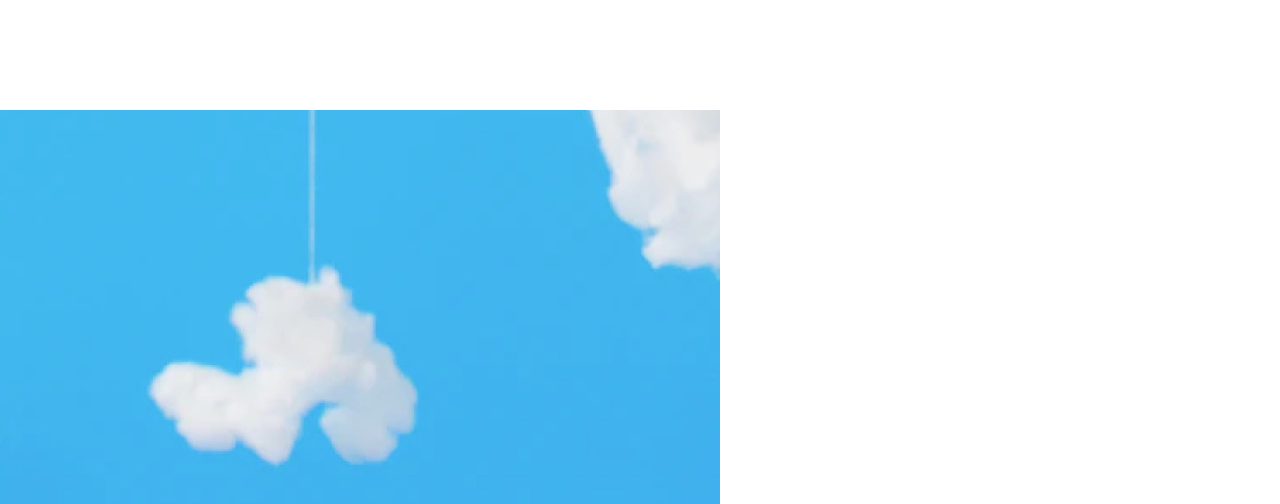
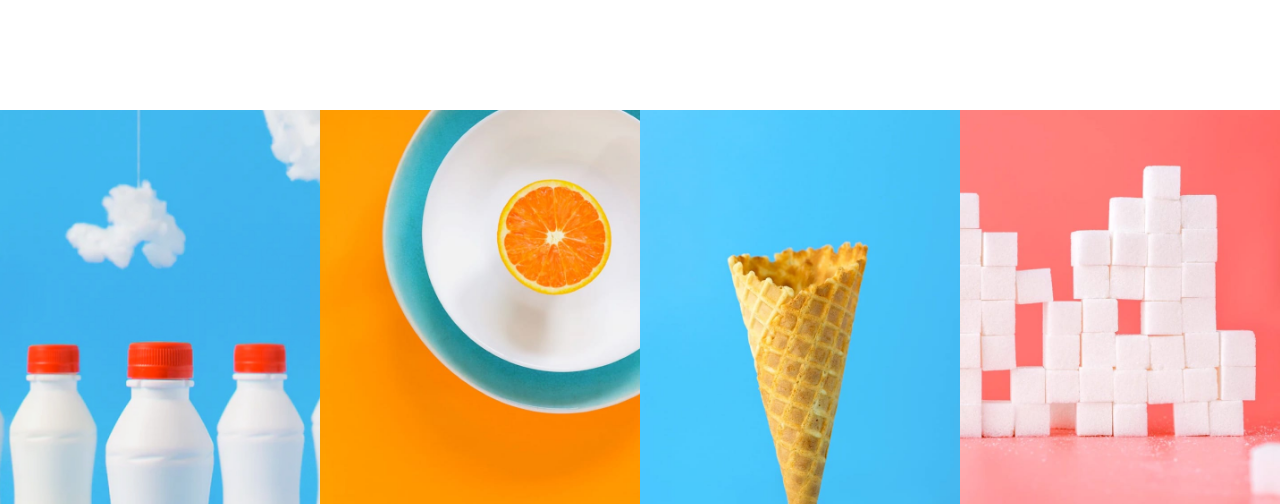
Before and after one commit to NicolasArfel/landing-page, a website: page index.html in a window 1280 px wide. Shown: the part 3090-3594 px from the top of the page. Drawn offline with nearby package versions, Linux system fonts and the light colour scheme.

Commit message:
photos before the footer

```diff
--- a/index.html
+++ b/index.html
@@ -20,6 +20,7 @@
     <link rel="stylesheet" href="./styles/header.css" />
     <link rel="stylesheet" href="./styles/article.css" />
     <link rel="stylesheet" href="./styles/testimonials.css" />
+    <link rel="stylesheet" href="./styles/photos.css" />
 
     <title>Frontend Mentor | Sunnyside agency landing page</title>
   </head>
@@ -150,7 +151,7 @@
           </article>
         </div>
       </section>
-      <div>
+      <div class="photos">
         <img
           src="./images/desktop/image-gallery-milkbottles.jpg"
           alt="4 bouteilles de lait au bouchon rouge devant un ciel peu nuageux"
--- /dev/null
+++ b/styles/photos.css
@@ -0,0 +1,11 @@
+.photos {
+  width: 100%;
+  height: 50vh;
+}
+
+.photos img {
+  width: 25%;
+  height: 100%;
+  object-fit: cover;
+  object-position: bottom;
+}
```
